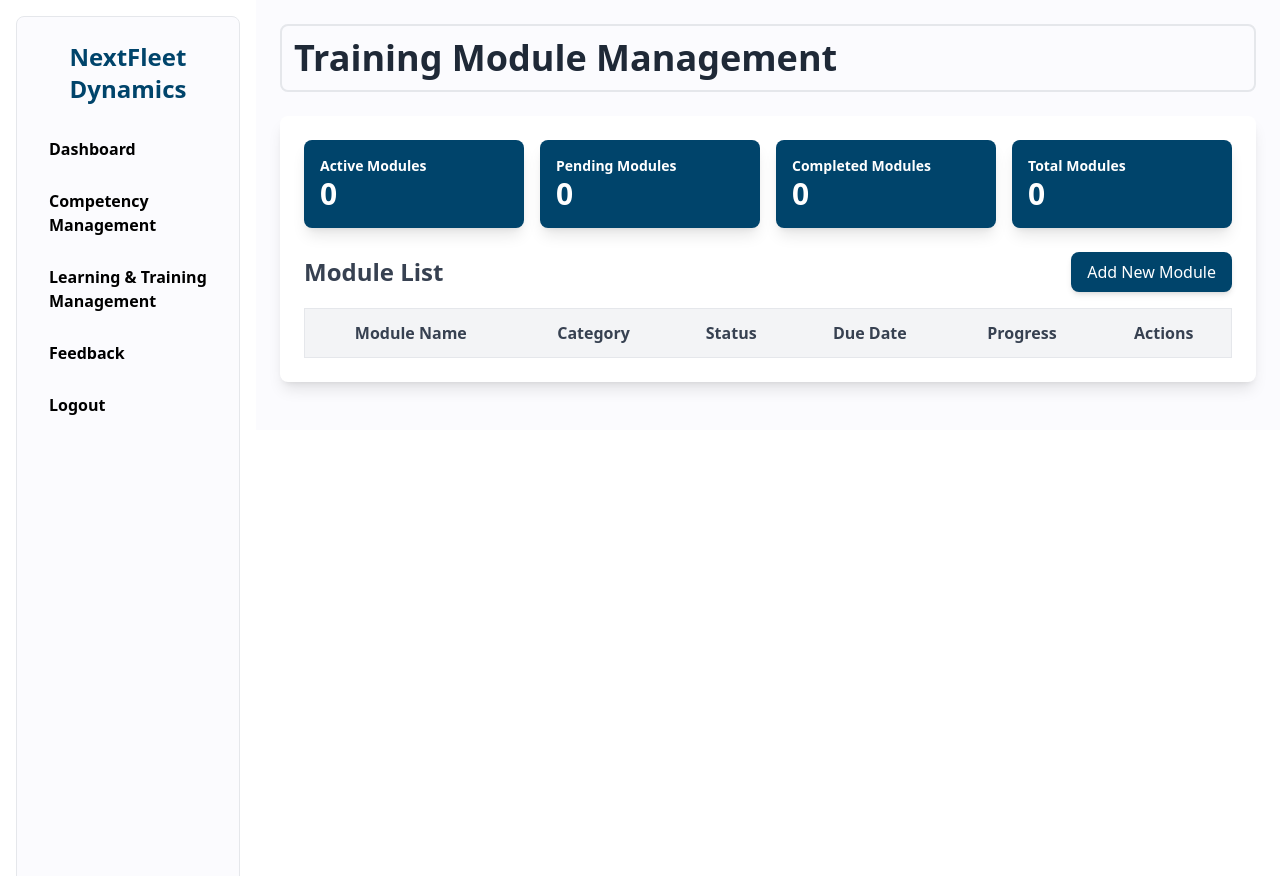
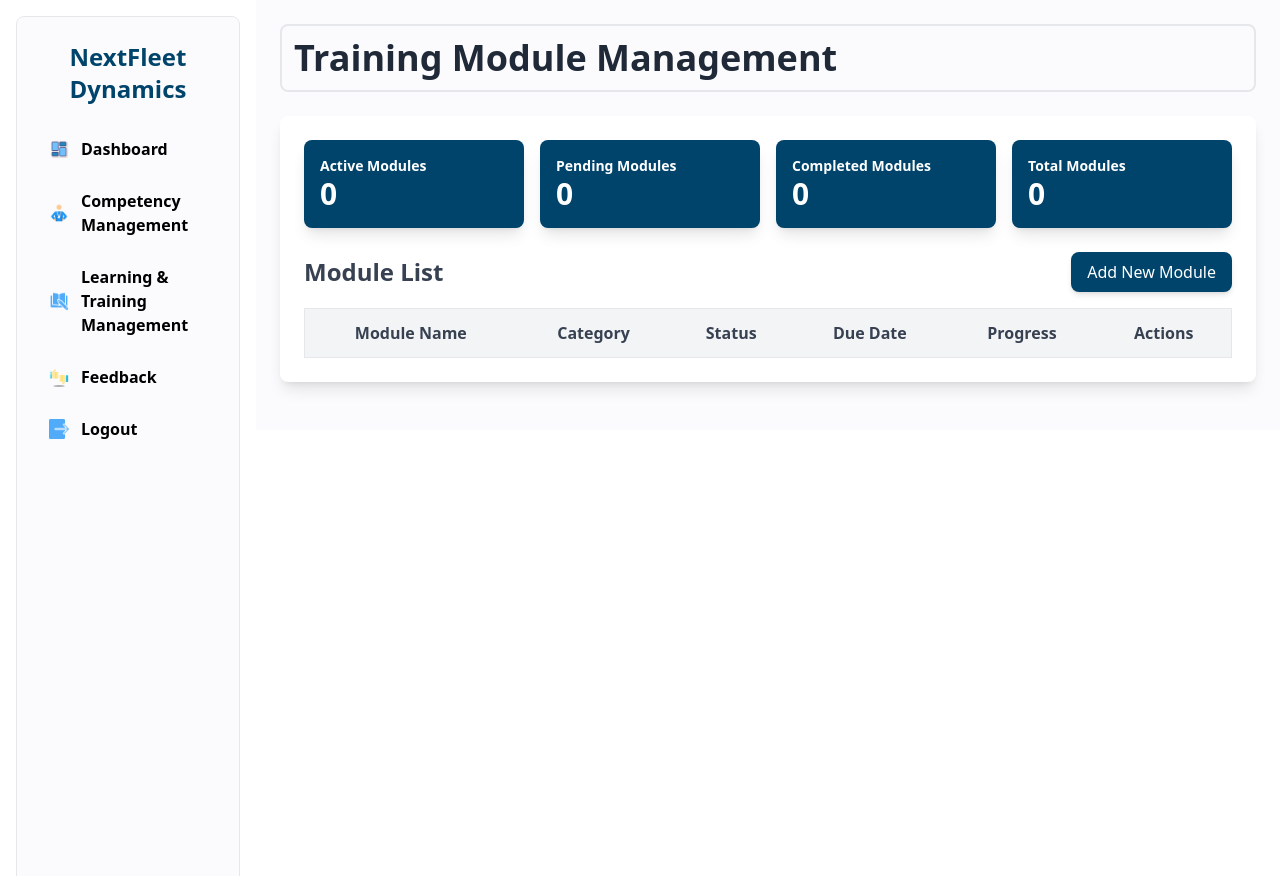
Before and after one commit to EJ657/hr2, a PHP site: page /trainingmodulemanagement.php in a window 1280 px wide. Run offline with PHP 8.4, Linux system fonts and the light colour scheme; the visitor is signed in with stand-in values (Sample User, id 1); data that the repository does not hold is empty; some libraries are stand-ins or nearby versions.

Commit message:
sidebar icons restored but the edit modal save won't work

```diff
--- a/trainingmodulemanagement.php
+++ b/trainingmodulemanagement.php
@@ -21,15 +21,45 @@ checkAuth();
     <div class="flex">
         <!-- Sidebar -->
         <div class="fixed top-0 left-0 w-56 bg-[#fbfbfe] text-black border m-4 mr-0 rounded-lg overflow-hidden h-screen flex flex-col">
+            <!-- Logo Section -->
+
+            <!-- Header with Icon -->
             <div class="flex items-center justify-between px-5 mt-2">
                 <p class='m-4 mb-4 font-bold text-2xl text-center text-[#00446b]'>NextFleet Dynamics</p>
             </div>
+
+            <!-- Navigation Links -->
             <ul class="flex-grow mt-2 space-y-3 px-4">
-                <li><a href="dashboard.php" class="flex items-center py-2 px-4 font-semibold rounded transition-colors duration-300 ease-in-out hover:bg-[#00446be8] hover:text-white">Dashboard</a></li>
-                <li><a href="competency.php" class="flex items-center py-2 px-4 font-semibold rounded transition-colors duration-300 ease-in-out hover:bg-[#00446be8] hover:text-white">Competency Management</a></li>
-                <li><a href="learning.php" class="flex items-center py-2 px-4 font-semibold rounded transition-colors duration-300 ease-in-out hover:bg-[#00446be8] hover:text-white">Learning & Training Management</a></li>
-                <li><a href="feedbacks.php" class="flex items-center py-2 px-4 font-semibold rounded transition-colors duration-300 ease-in-out hover:bg-[#00446be8] hover:text-white">Feedback</a></li>
-                <li><a href="logout.php" class="flex items-center py-2 px-4 font-semibold rounded transition-colors duration-300 ease-in-out hover:bg-[#00446b] hover:text-white">Logout</a></li>
+                <li>
+                    <a href="dashboard.php" class="flex items-center py-2 px-4 font-semibold rounded transition-colors duration-300 ease-in-out hover:bg-[#00446b] hover:text-white">
+                        <img class="w-5 h-5 mr-3" src="icons/dashboard.png" alt="Dashboard Icon">
+                        <span>Dashboard</span>
+                    </a>
+                </li>
+                <li>
+                    <a href="competency.php" class="flex items-center py-2 px-4 font-semibold rounded transition-colors duration-300 ease-in-out hover:bg-[#00446b] hover:text-white">
+                        <img class="w-5 h-5 mr-3" src="icons/competency.png" alt="Competency Icon">
+                        <span>Competency Management</span>
+                    </a>
+                </li>
+                <li>
+                    <a href="learning.php" class="flex items-center py-2 px-4 font-semibold rounded transition-colors duration-300 ease-in-out hover:bg-[#00446b] hover:text-white">
+                        <img class="w-5 h-5 mr-3" src="icons/learningtraining.png" alt="Learning and Training Icon">
+                        <span>Learning & Training Management</span>
+                    </a>
+                </li>
+                <li>
+                    <a href="feedbacks.php" class="flex items-center py-2 px-4 font-semibold rounded transition-colors duration-300 ease-in-out hover:bg-[#00446b] hover:text-white">
+                        <img class="w-5 h-5 mr-3" src="icons/feedback.png" alt="Feedback Icon">
+                        <span>Feedback</span>
+                    </a>
+                </li>
+                <li>
+                    <a href="logout.php" class="flex items-center py-2 px-4 font-semibold rounded transition-colors duration-300 ease-in-out hover:bg-[#00446b] hover:text-white">
+                        <img class="w-5 h-5 mr-3" src="icons/logout.png" alt="Logout Icon">
+                        <span>Logout</span>
+                    </a>
+                </li>
             </ul>
         </div>
 
```
